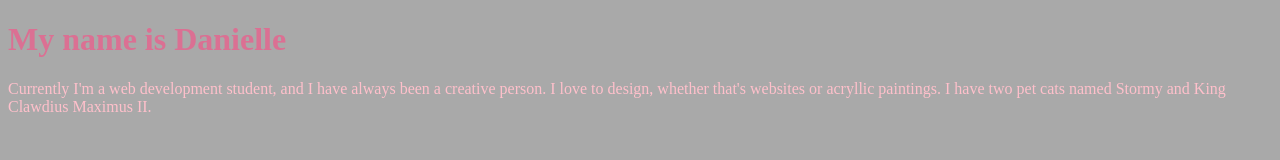
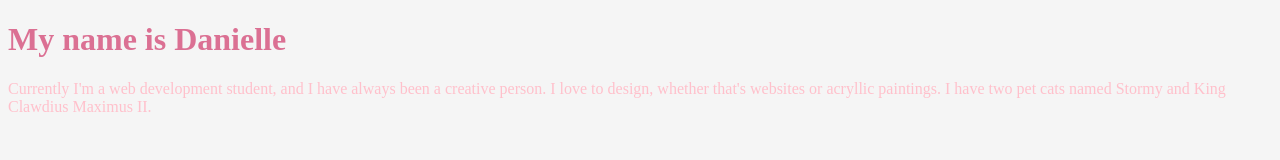
Before and after one commit to TheGoodBandit/TheGoodBandit.github.io, a plain HTML site: page index.html in a window 1280 px wide. Drawn offline with Linux system fonts and the light colour scheme.

Commit message:
Update index.html

```diff
--- a/index.html
+++ b/index.html
@@ -5,7 +5,7 @@
           My ByteBandit Domain
         </title>
         <style>
-            body{background-color: darkgray;}
+            body{background-color: whitesmoke;}
             h1{color: palevioletred;}
             p {color: pink;}
 
```
